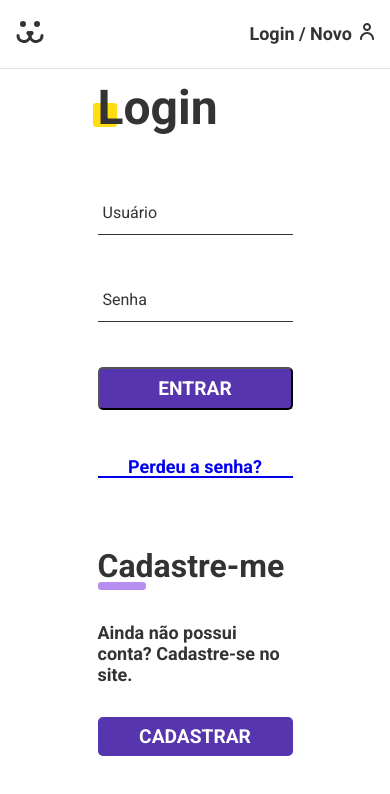
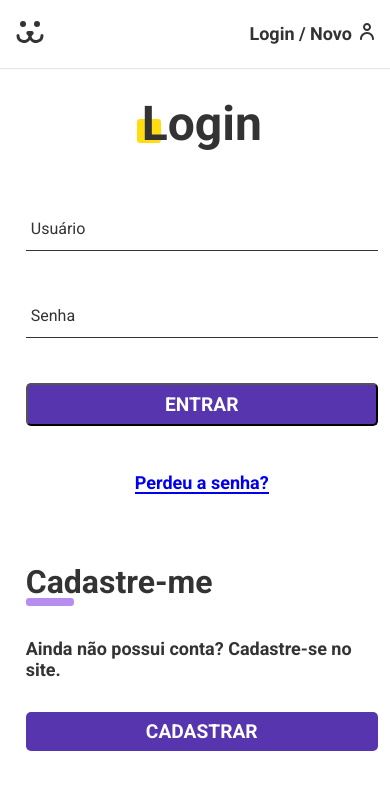
Before and after one commit to jp-cordeiro/instachorro, a React (Create React App) app: page /instachorro/login in a window 390 px wide. Shown: the top 794 px of the page. Built offline with nearby package versions, Linux system fonts and the light colour scheme; no server answers.

Commit message:
refactoring styles for login forms

```diff
--- a/src/components/Login/LoginForm/login-form.scss
+++ b/src/components/Login/LoginForm/login-form.scss
@@ -4,7 +4,6 @@
   display: flex;
   flex-direction: column;
 
-  width: 50vw;
   & h1 {
     line-height: 1;
     font-size: 3rem;
@@ -27,6 +26,7 @@
   }
   & form {
     margin-bottom: 2rem;
+    width: 22rem;
   }
 
   & .login-loss {
@@ -46,6 +46,7 @@
 
   & .login-new {
     margin-top: 4rem;
+    width: 22rem;
 
     & h2 {
       line-height: 1;
--- a/src/routes/LoginRoutes.jsx
+++ b/src/routes/LoginRoutes.jsx
@@ -6,6 +6,8 @@ import LoginPasswordLost from '../components/Login/LoginPasswordLost';
 import LoginPasswordReset from '../components/Login/LoginPasswordReset';
 
 import { UserContext } from '../stores/UserStore';
+
+import './styles/login-routes.scss';
 
 export default function LoginRoutes({ match }) {
   let { path } = match;
@@ -17,11 +19,13 @@ export default function LoginRoutes({ match }) {
   }
 
   return (
+    <div id="login-forms">
       <Switch>
         <Route path={`${path}/novo`} component={LoginCreate} />
         <Route path={`${path}/perdeu`} component={LoginPasswordLost} />
         <Route path={`${path}/resetar`} component={LoginPasswordReset} />
         <Route path={`${path}`} component={LoginForm} />
       </Switch>
+    </div>
   );
 }
--- /dev/null
+++ b/src/routes/styles/login-routes.scss
@@ -0,0 +1,33 @@
+#login-forms {
+  display: grid;
+  grid-template-columns: 1fr 1fr;
+  min-height: 92vh;
+  width: 95vw;
+  gap: 2rem;
+
+  section {
+    width: 100%;
+    align-items: center;
+  }
+
+  &::before {
+    content: '';
+    display: block;
+    background: url('../../assets/login.jpg') no-repeat center center;
+    background-size: cover;
+  }
+}
+
+@media (max-width: 40rem) {
+  #login-forms {
+    grid-template-columns: 1fr;
+
+    & section {
+      padding: 1rem;
+    }
+
+    &::before {
+      display: none;
+    }
+  }
+}
```
Lines whose indentation alone changed are shown as unchanged.
